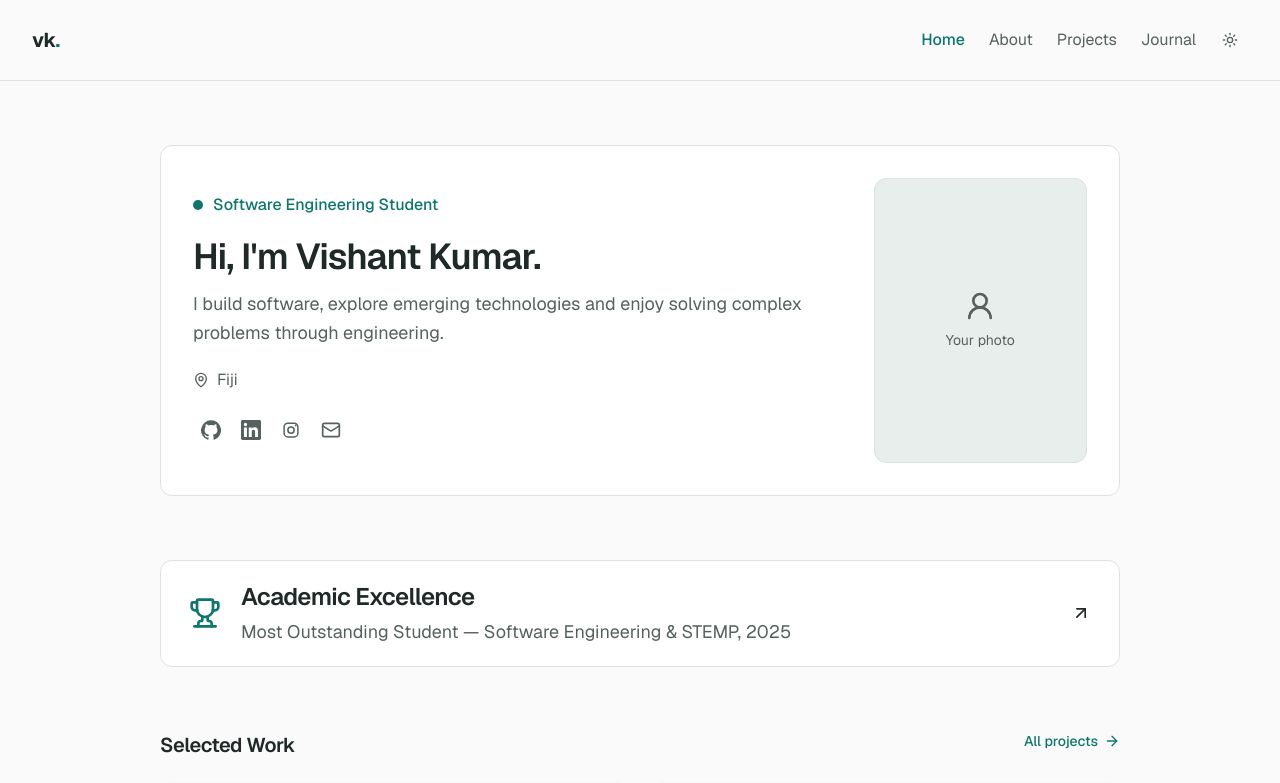
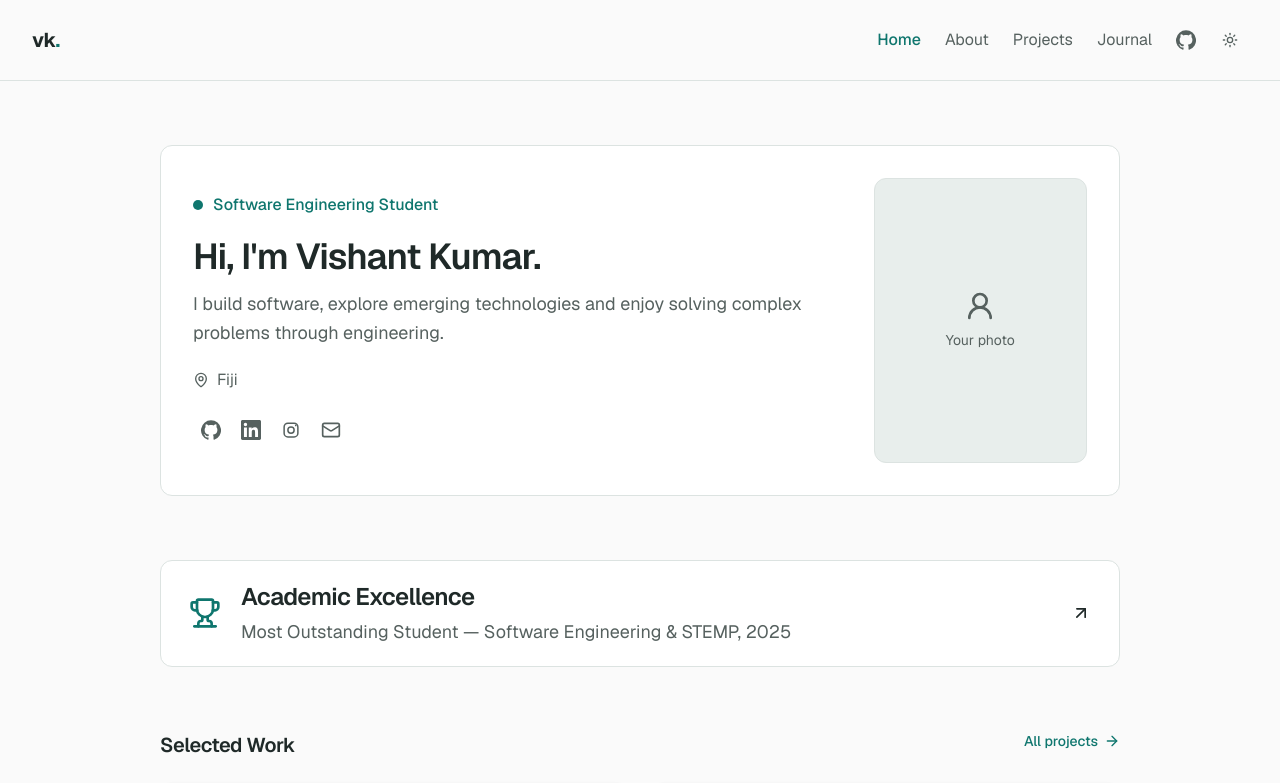
Before and after one commit to v-i-s-h-a-n-t/portfolio, a Next.js app: page / in a window 1280 px wide. Shown: the top 783 px of the page. Built offline with nearby package versions, Linux system fonts and the light colour scheme.

Commit message:
fix: show supplied GitHub profile in navigation

```diff
--- a/src/components/layout/navbar.tsx
+++ b/src/components/layout/navbar.tsx
@@ -2,6 +2,7 @@ import { Brand } from "@/components/layout/brand";
 import { DesktopNavigation } from "@/components/layout/desktop-navigation";
 import { MobileNavigation } from "@/components/layout/mobile-navigation";
 import { NavigationUtilities } from "@/components/layout/navigation-utilities";
+import { profile } from "@/data/profile";
 
 export function Navbar() {
   return (
@@ -10,7 +11,7 @@ export function Navbar() {
         <Brand />
         <DesktopNavigation className="md:ml-auto" />
         <div className="ml-auto flex items-center gap-2 md:ml-0 md:gap-3">
-          <NavigationUtilities />
+          <NavigationUtilities githubUrl={profile.socials.github} />
           <div className="md:hidden">
             <MobileNavigation />
           </div>
```
